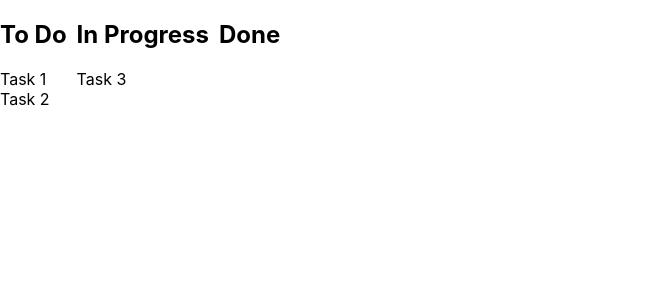
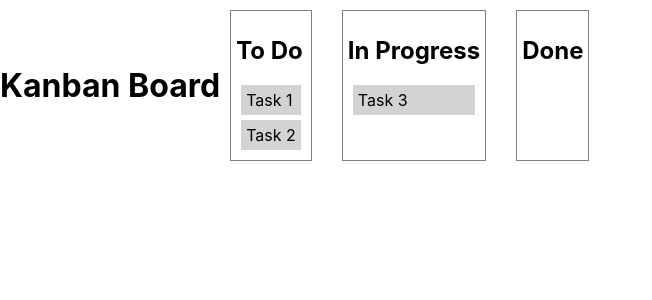
Before and after one commit to Yuvraj198920/Learning, a React (Create React App) app: page / in a window 1280 px wide. Shown: the top 300 px of the page, without its empty margins (0-652 px from the left). Built offline with nearby package versions, Linux system fonts and the light colour scheme.

Commit message:
Added css for kanban

```diff
--- a/src/App.css
+++ b/src/App.css
@@ -7,3 +7,16 @@
   display: flex;
   gap: 10px;
 }
+
+.column{
+  margin: 10px;
+  padding: 5px;
+  border: 1px solid grey;
+
+}
+
+.task {
+  margin: 5px;
+  padding: 5px;
+  background-color: lightgrey;
+}
--- a/src/App.js
+++ b/src/App.js
@@ -9,6 +9,7 @@ function App() {
 
   return (
     <div className="app">
+      <h1>Kanban Board</h1>
       <Board stages={stages} tasks={tasks}/>
     </div>
   );
--- a/src/index.css
+++ b/src/index.css
@@ -11,3 +11,7 @@ code {
   font-family: source-code-pro, Menlo, Monaco, Consolas, 'Courier New',
     monospace;
 }
+
+.app{
+  display: flex;
+}
```
